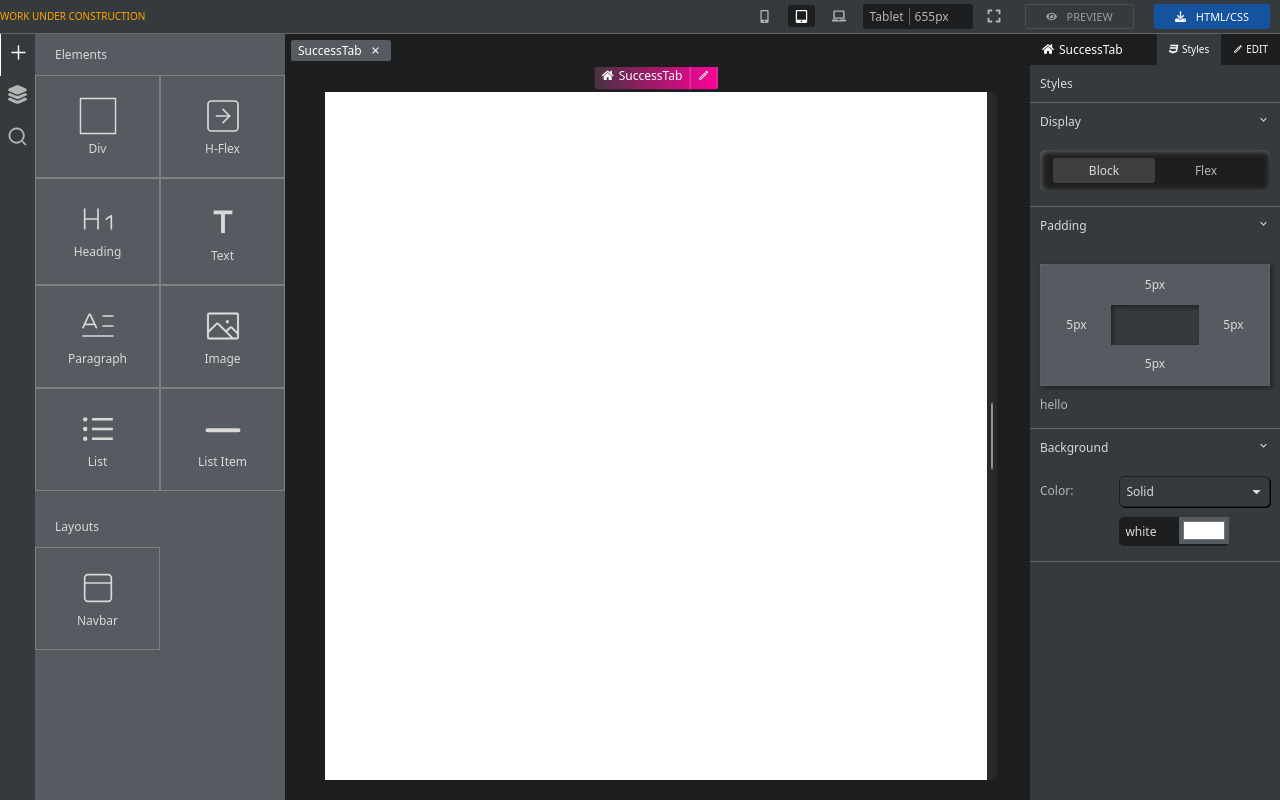
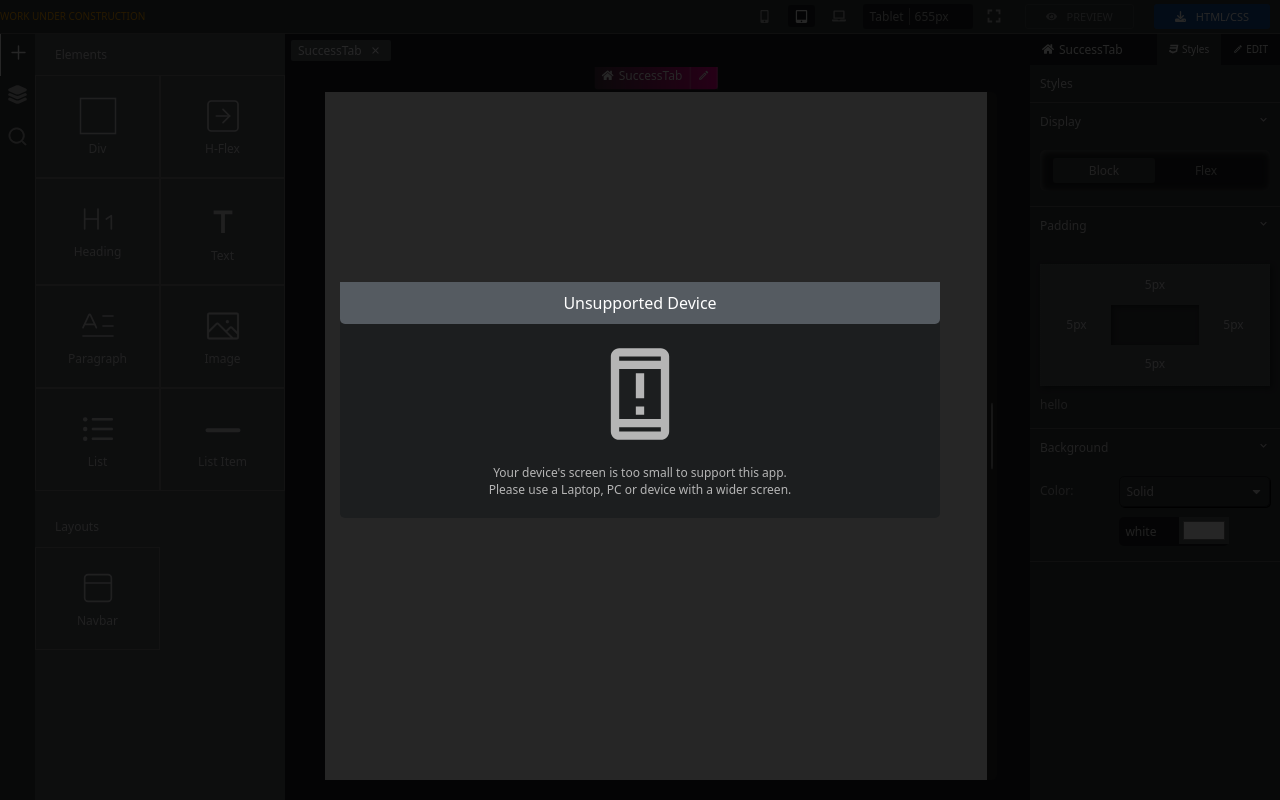
Before and after one commit to priyanshu88064/divbucket, a React (Vite) app: page / in a window 1280 px wide. Built offline with nearby package versions, Linux system fonts and the light colour scheme.

Commit message:
added smaller width detection to unsupport them

```diff
--- a/src/Components/Cssbar/Cssbar.jsx
+++ b/src/Components/Cssbar/Cssbar.jsx
@@ -492,7 +492,7 @@ const EditTab = ({ focus }) => {
                     />
                 </div>
             }
-            <div className={`${styles.e0} ${styles.e0flexcol}`}>
+            {/* <div className={`${styles.e0} ${styles.e0flexcol}`}>
                 <div className={styles.e00}>
                     Hyperlink
                     <FaLink size={10} />
@@ -513,15 +513,16 @@ const EditTab = ({ focus }) => {
                     checked={dataMap.newTab}
                     onChange={e => handleText("newTab", e.target.checked)}
                 />
-            </div>
+            </div> */}
             {dataMap.type === "Image" && <><div className={`${styles.e0} ${styles.e0flexcol}`}>
                 <div className={styles.e00}>
-                    Image Link
+                    Image URL
                     <FaLink size={10} />
                 </div>
                 <input
+                    value={data.src}
                     className={styles.e0i}
-                    value={data.src}
+                    placeholder='https://picsum.photos/200'
                     onBlur={() => handleText("src", data.src)}
                     onKeyUp={e => {
                         if (e.key === "Enter") handleText("src", data.src);
--- a/src/Components/Headbar/Headbar.jsx
+++ b/src/Components/Headbar/Headbar.jsx
@@ -90,7 +90,7 @@ const Code = () => {
                     <div onClick={() => setIsHtml(true)} className={`${isHtml && styles.catabsactive}`}>HTML</div>
                     <div onClick={() => setIsHtml(false)} className={`${!isHtml && styles.catabsactive}`}>CSS</div>
                 </div>
-                <textarea style={{ color: isHtml && 'orange' }} value={isHtml ? code[activeTab].html : code[activeTab].css} readOnly />
+                <textarea style={{ color: isHtml && 'orange' }} value={isHtml ? code[activeTab].html : code[activeTab].css.length > 5000 ? code[activeTab].css.substr(0,5000)+`\n...`:code[activeTab].css } readOnly />
                 <div className={styles.codewarning}>
                     *generated HTML/CSS code contains some bugs and may produce unexpected results. App is in development phase, bugs will be fixed as soon as possible.
                 </div>
--- a/src/Components/Playwrap/Playwrap.jsx
+++ b/src/Components/Playwrap/Playwrap.jsx
@@ -1,12 +1,33 @@
+import { MdOutlineSecurityUpdateWarning } from 'react-icons/md';
 import Playground from '../../pages/playground/Playground';
 import Headbar from '../Headbar/Headbar';
 import styles from './playwrap.module.css';
+import { useEffect, useRef, useState } from 'react';
 
 export default () => {
+    const widthRef = useRef(window.screen.width);
+
     return (
         <div className={styles.playwrap}>
             <Headbar />
             <Playground />
+            {
+                widthRef.current < 1024 &&
+                <div className={styles.notsupported}>
+                    <div className={styles.ns0}>
+                        <div className={styles.ns00}>Unsupported Device</div>
+                        <div className={styles.ns01}>
+                            <MdOutlineSecurityUpdateWarning size={100} />
+                            <div className={styles.ns010}>
+                                Your device's screen is too small to support this app.
+                            </div>
+                            <div>
+                                Please use a Laptop, PC or device with a wider screen.
+                            </div>
+                        </div>
+                    </div>
+                </div>
+            }
         </div>
     );
 }
--- a/src/Components/Playwrap/playwrap.module.css
+++ b/src/Components/Playwrap/playwrap.module.css
@@ -5,3 +5,43 @@
     display: flex;
     flex-direction: column;
 }
+.notsupported{
+    position: fixed;
+    top: 0;
+    left: 0;
+    right: 0;
+    bottom: 0;
+    background-color: rgba(0, 0, 0, 0.85);
+    z-index: 30;
+    display: flex;
+    align-items: center;
+    justify-content: center;
+}
+.ns0{
+    background-color: white;
+    border-radius: 5px;
+    background-color: var(--pg_bg);
+    color: var(--text_0);
+    width: 90%;
+    max-width: 600px;
+}
+.ns00{
+    text-align: center;
+    padding: 10px 0;
+    background-color: var(--bg_gray0);
+    border-bottom-right-radius: 5px;
+    border-bottom-left-radius: 5px;
+    color: white;
+}
+.ns01{
+    display: flex;
+    flex-direction: column;
+    align-items: center;
+    padding: 20px;
+    color: var(--text_2);
+    text-align: center;
+    font-size: 12px;
+}
+.ns010{
+    margin-top: 20px;
+}
--- a/src/utils/initData.js
+++ b/src/utils/initData.js
@@ -23,7 +23,7 @@ export default function initData(type) {
       data.content = "HEADING";
       break;
     case "Image":
-      data.src = "http://localhost:5173/sample.jpg";
+      data.src = "/sample.jpg";
       data.alt = "image";
       break;
   }
```
